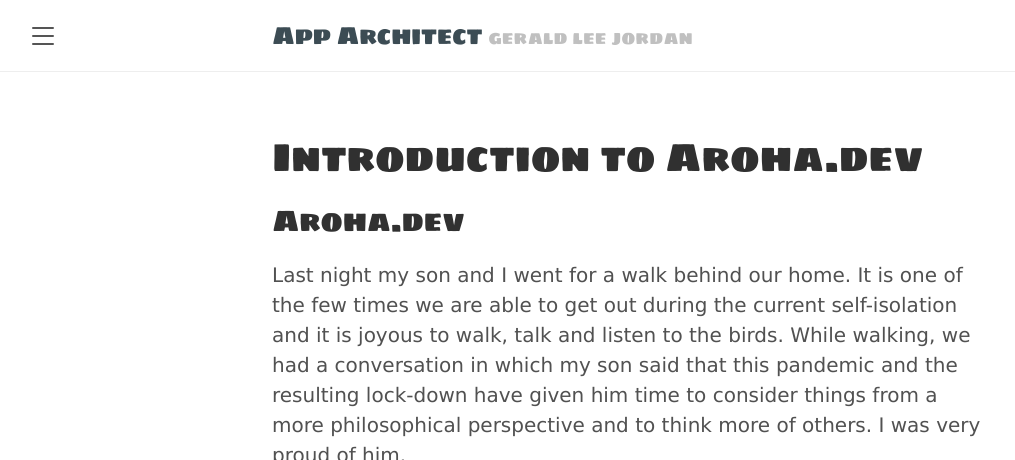
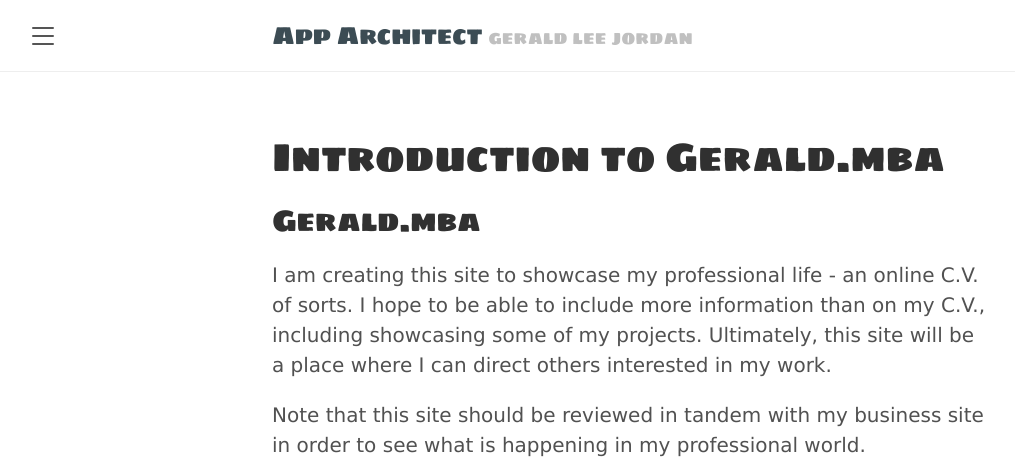
Before and after one commit to tracyjordan/tracyjordan.github.io, a Jekyll site: the page built from _posts/2020-04-11-introduction.md, in a window 1280 px wide, cut to the strip 0-460 px from the top of the page. Shown: the whole strip, without its empty margins (8-1023 px from the left). Built offline with Jekyll 4.4.1, drawn with Linux system fonts in a browser that asks for light colours; some of the changed text lies outside the part shown.

Commit message:
Update 2020-04-11-introduction.md

```diff
--- a/_posts/2020-04-11-introduction.md
+++ b/_posts/2020-04-11-introduction.md
@@ -1,23 +1,17 @@
 ---
 layout: post
-title: Introduction to Aroha.dev
+title: Introduction to Gerald.mba
 date: 2020-04-11 13:10
-categories: [education, projects, terminology]
+categories: [education, projects, posts, terminology]
 author: Lee Jordan
 published: true
 ---
 
-<h2>Aroha.dev</h2>
+<h2>Gerald.mba</h2>
 
-Last night my son and I went for a walk behind our home. It is one of the few times we are able to get out during the current self-isolation and it is joyous to walk, talk and listen to the birds. While walking, we had a conversation in which my son said that this pandemic and the resulting lock-down have given him time to consider things from a more philosophical perspective and to think more of others. I was very proud of him.
+I am creating this site to showcase my professional life - an online C.V. of sorts. I hope to be able to include more information than on my C.V., including showcasing some of my projects. Ultimately, this site will be a place where I can direct others interested in my work.
 
-I purchased this site recently as an effort to help others. We were already in lock-down and I was thinking of the need for elearning, app development and other skills, as New Zealand and the world quickly migrate to even more elearning. I decided that I could pull together my desire to help others with my professional expertise in online training, app development, data science and a number of other areas. From this desire to help, this site was born.
-
-<h2>Mobile App Development, E-Learning, Data Science and More</h2>
-
-Yes, I hope to discuss all of these things on this site! I am currently working through a mobile app to help those in self-isolation and might even post a bit about this development.
-
-Looking forward to helping others!
+Note that this site should be reviewed in tandem with my business site in order to see what is happening in my professional world.
 
 <img src="https://aroha.dev/public/assets/images/lee-jordan.png" alt="Lee Jordan">
 
```
